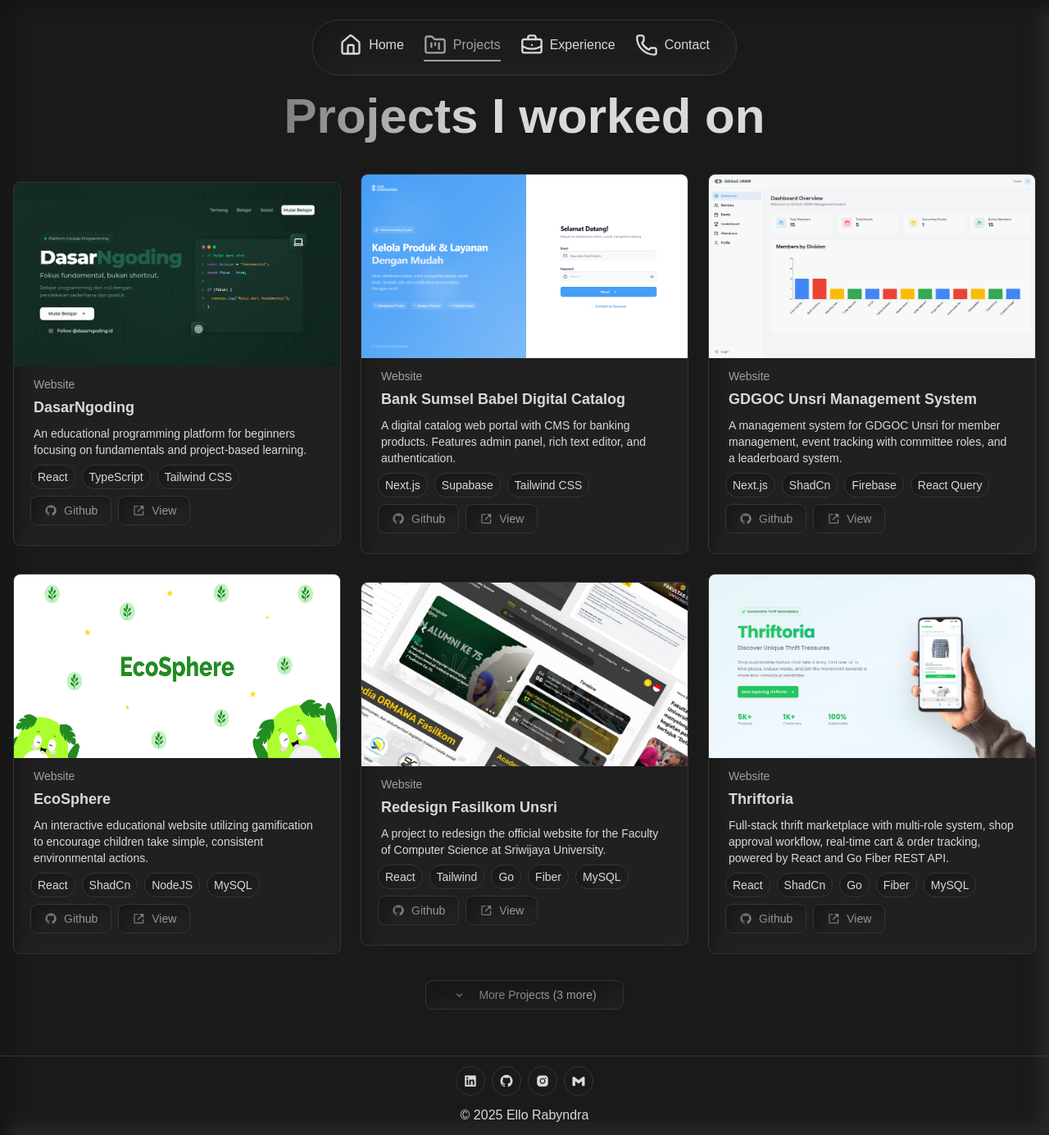
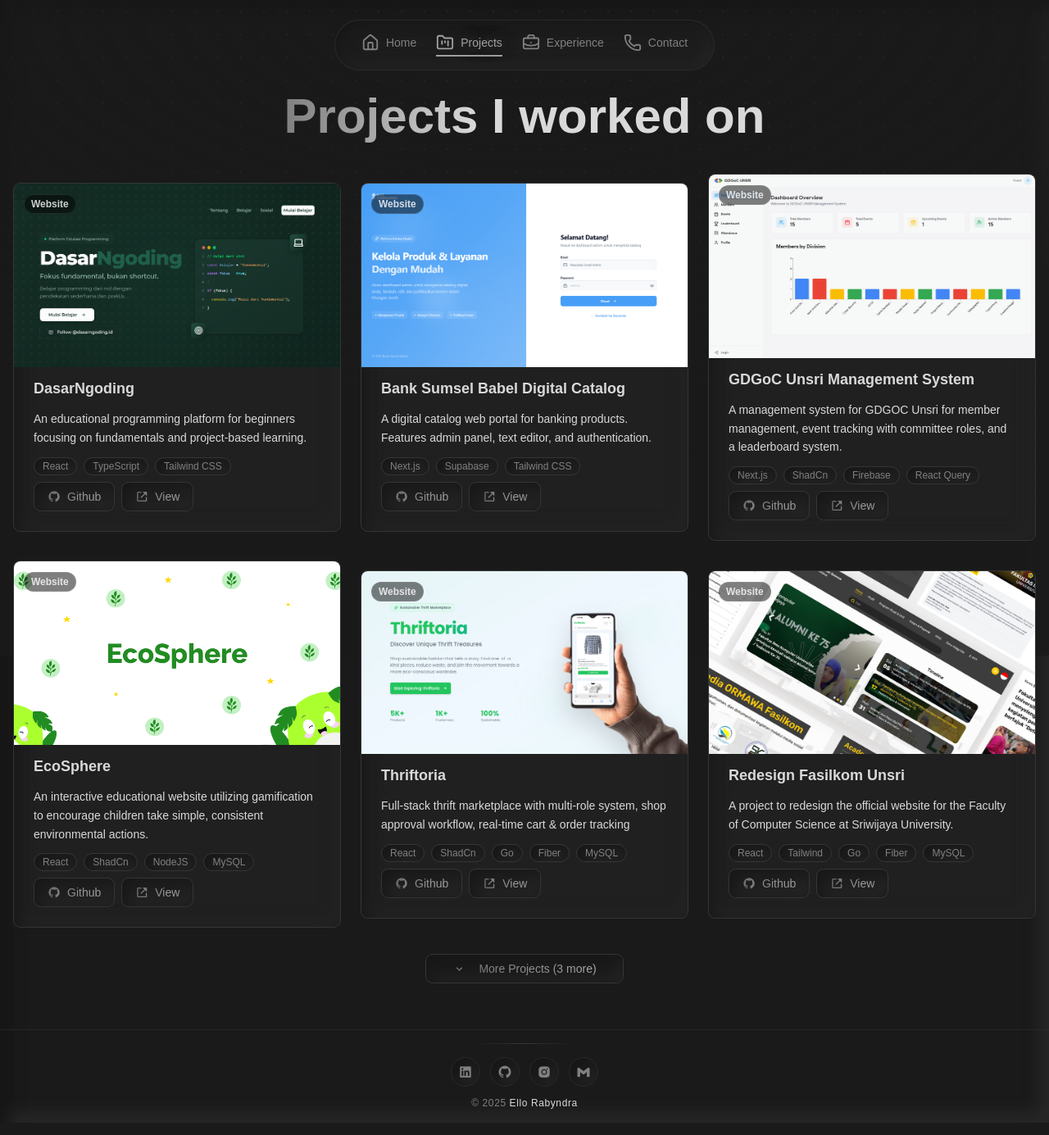
Before and after one commit to ElloRabyndra/Ello-Rabyndra, a React (Vite) app: page /projects in a window 1280 px wide. Shown: the whole page at 82% size. Built offline with nearby package versions, Linux system fonts and the light colour scheme.

Commit message:
feat: improve all components and sections

```diff
--- a/src/components/Footer.jsx
+++ b/src/components/Footer.jsx
@@ -1,28 +1,47 @@
 const Footer = () => {
+  const socials = [
+    {
+      href: "https://www.linkedin.com/in/ello-rabyndra/",
+      icon: "bx bxl-linkedin-square",
+      label: "LinkedIn",
+    },
+    {
+      href: "https://github.com/ElloRabyndra",
+      icon: "bx bxl-github",
+      label: "GitHub",
+    },
+    {
+      href: "https://www.instagram.com/ellorabyndra/",
+      icon: "bx bxl-instagram-alt",
+      label: "Instagram",
+    },
+    {
+      href: "mailto:ellorabyndra@gmail.com?subject=Halo%20Ello",
+      icon: "bx bxl-gmail",
+      label: "Email",
+    },
+  ];
+
   return (
-    <footer className="border-t p-3 flex flex-col items-center gap-3 justify-center w-full">
-      <div className="flex items-center justify-center lg:justify-start gap-2 text-lg">
-        <a
-          href="https://www.linkedin.com/in/ello-rabyndra/"
-          target="_blank"
-          className="bx bxl-linkedin-square block border rounded-full p-2 hover:text-primary transition-colors duration-200"
-        ></a>
-        <a
-          href="https://github.com/ElloRabyndra"
-          target="_blank"
-          className="bx bxl-github block border rounded-full p-2 hover:text-primary transition-colors duration-200"
-        ></a>
-        <a
-          href="https://www.instagram.com/ellorabyndra/"
-          target="_blank"
-          className="bx bxl-instagram-alt block border rounded-full p-2 hover:text-primary transition-colors duration-200"
-        ></a>
-        <a
-          href="mailto:ellorabyndra@gmail.com?subject=Halo%20Ello"
-          className="bx bxl-gmail block border rounded-full p-2 hover:text-primary transition-colors duration-200"
-        ></a>
+    <footer className="border-t border-border/50 p-4 flex flex-col items-center gap-3 justify-center w-full">
+      {/* Gradient line */}
+      <div className="w-32 h-px bg-gradient-to-r from-transparent via-border to-transparent mb-1" />
+
+      <div className="flex items-center justify-center gap-3 text-lg">
+        {socials.map(({ href, icon, label }) => (
+          <a
+            key={label}
+            href={href}
+            target={href.startsWith("mailto") ? undefined : "_blank"}
+            aria-label={label}
+            className={`${icon} flex items-center justify-center border border-border/60 rounded-full p-2 text-muted-foreground hover:text-primary hover:-translate-y-1 hover:border-primary/30 hover:shadow-[0_0_12px_oklch(0.7058_0_0_/_0.15)] transition-all duration-200 shadow-inner`}
+          />
+        ))}
       </div>
-      <p className="text-sm sm:text-base">&copy; 2025 Ello Rabyndra</p>
+
+      <p className="text-xs text-muted-foreground tracking-wider">
+        &copy; 2025 <span className="text-foreground font-medium">Ello Rabyndra</span>
+      </p>
     </footer>
   );
 };
--- a/src/components/Navbar.jsx
+++ b/src/components/Navbar.jsx
@@ -5,68 +5,31 @@ import { House, FolderKanban, BriefcaseBusiness, Phone } from "lucide-react";
 const Navbar = () => {
   return (
     <nav className="fixed top-0 left-0 right-0 z-50 p-6 flex justify-center">
-      <Card className="gap-0 rounded-4xl px-8 py-4 w-max bg-card/60 backdrop-blur-xs shadow-inner">
+      <Card className="gap-0 rounded-4xl px-8 py-4 w-max bg-card/60 backdrop-blur-sm shadow-inner border-border/60">
         <ul className="flex justify-center gap-6">
-          <li>
+          {[
+            { to: "/", icon: <House size={22} />, label: "Home" },
+            { to: "/projects", icon: <FolderKanban size={22} />, label: "Projects" },
+            { to: "/experience", icon: <BriefcaseBusiness size={22} />, label: "Experience" },
+            { to: "/contact", icon: <Phone size={22} />, label: "Contact" },
+          ].map(({ to, icon, label }) => (
+            <li key={to}>
               <NavLink
-              to={"/"}
+                to={to}
+                end={to === "/"}
                 className={({ isActive }) =>
-                `flex items-center gap-2 pb-1 border-b-2 transition-colors duration-200 ${
+                  `flex items-center gap-2 pb-1 border-b-2 transition-all duration-200 relative ${
                     isActive
-                    ? "text-primary border-primary"
-                    : "text-auto border-transparent"
+                      ? "text-primary border-primary nav-active-glow"
+                      : "text-muted-foreground border-transparent hover:text-foreground"
                   }`
                 }
               >
-              <House size={28} />
-              <span className="hidden md:inline">Home</span>
+                {icon}
+                <span className="hidden md:inline text-sm font-medium">{label}</span>
               </NavLink>
             </li>
-          <li>
-            <NavLink
-              to={"/projects"}
-              className={({ isActive }) =>
-                `flex items-center gap-2 pb-1 border-b-2 transition-colors duration-200 ${
-                  isActive
-                    ? "text-primary border-primary"
-                    : "text-auto border-transparent"
-                }`
-              }
-            >
-              <FolderKanban size={28} />
-              <span className="hidden md:inline">Projects</span>
-            </NavLink>
-          </li>
-          <li>
-            <NavLink
-              to={"/experience"}
-              className={({ isActive }) =>
-                `flex items-center gap-2 pb-1 border-b-2 transition-colors duration-200 ${
-                  isActive
-                    ? "text-primary border-primary"
-                    : "text-auto border-transparent"
-                }`
-              }
-            >
-              <BriefcaseBusiness size={28} />
-              <span className="hidden md:inline">Experience</span>
-            </NavLink>
-          </li>
-          <li>
-            <NavLink
-              to={"/contact"}
-              className={({ isActive }) =>
-                `flex items-center gap-2 pb-1 border-b-2 transition-colors duration-200 ${
-                  isActive
-                    ? "text-primary border-primary"
-                    : "text-auto border-transparent"
-                }`
-              }
-            >
-              <Phone size={28} />
-              <span className="hidden md:inline">Contact</span>
-            </NavLink>
-          </li>
+          ))}
         </ul>
       </Card>
     </nav>
--- a/src/components/project/ProjectCard.jsx
+++ b/src/components/project/ProjectCard.jsx
@@ -3,38 +3,51 @@ import { Card, CardContent, CardFooter, CardHeader } from "../ui/card";
 
 const ProjectCard = ({ project }) => {
   return (
-    <Card className="pt-0 gap-2 shadow-inner overflow-hidden hover:-translate-y-1.5 transition-transform duration-300">
-      <img
-        src={project.image}
-        alt={project.title}
-        className="aspect-video object-fit"
-      />
+    <Card className="pt-0 gap-2 shadow-inner overflow-hidden hover:-translate-y-2 transition-all duration-300  group w-full">
+      {/* Image */}
+      <div className="relative overflow-hidden aspect-video">
+        <img
+          src={project.image}
+          alt={project.title}
+          className="w-full h-full object-cover"
+        />
+        {/* Category badge */}
+        <div className="absolute top-3 left-3">
+          <span className="text-xs font-semibold px-2 py-1 rounded-full bg-black/50 text-white/80 border border-white/10 backdrop-blur-sm">
+            {project.category}
+          </span>
+        </div>
+      </div>
+
       <CardHeader className="gap-1 mt-1">
-        <p className="text-sm text-primary">{project.category}</p>
-        <h1 className="text-lg font-bold">{project.title}</h1>
+        <h1 className="text-lg font-bold group-hover:text-primary transition-colors duration-200">
+          {project.title}
+        </h1>
       </CardHeader>
-      <CardContent className="space-y-2">
-        <p className="text-sm font-thin">{project.description}</p>
-        <div className="flex gap-2 -ml-1">
+      <CardContent className="space-y-3">
+        <p className="text-sm font-thin leading-relaxed">
+          {project.description}
+        </p>
+        <div className="flex flex-wrap gap-2">
           {project.tech.map((tittle) => (
             <p
               key={tittle}
-              className="w-max border text-xs sm:text-sm py-1 px-2 rounded-full shadow-inner"
+              className="w-max border text-xs py-0.5 px-2.5 rounded-full shadow-inner text-muted-foreground"
             >
               {tittle}
             </p>
           ))}
         </div>
       </CardContent>
-      <CardFooter className="gap-2 -ml-1">
+      <CardFooter className="gap-2">
         <a href={project.github} target="_blank">
-          <Button className="text-white gray-gradient border flex items-center shadow-inner rounded-xl cursor-pointer">
+          <Button className="text-white gray-gradient border flex items-center shadow-inner rounded-xl cursor-pointer hover:-translate-y-0.5 transition-transform duration-200">
             <i className="bx bxl-github text-base"></i>Github
           </Button>
         </a>
         {project.link && (
           <a href={project.link} target="_blank">
-            <Button className="text-white gray-gradient border flex items-center shadow-inner rounded-xl cursor-pointer">
+            <Button className="text-white gray-gradient border flex items-center shadow-inner rounded-xl cursor-pointer hover:-translate-y-0.5 transition-transform duration-200">
               <i className="bx bx-link-external text-base"></i> View
             </Button>
           </a>
--- a/src/database/data.js
+++ b/src/database/data.js
@@ -102,7 +102,7 @@ const projects = [
     category: "Website",
     title: "Bank Sumsel Babel Digital Catalog",
     description:
-      "A digital catalog web portal with CMS for banking products. Features admin panel, rich text editor, and authentication.",
+      "A digital catalog web portal for banking products. Features admin panel, text editor, and authentication.",
     image: "/katalog-bsb.png",
     tech: ["Next.js", "Supabase", "Tailwind CSS"],
     link: "https://bank-sumsel-babel-catalog.vercel.app/",
@@ -111,7 +111,7 @@ const projects = [
   {
     id: 3,
     category: "Website",
-    title: "GDGOC Unsri Management System",
+    title: "GDGoC Unsri Management System",
     description:
       "A management system for GDGOC Unsri for member management, event tracking with committee roles, and a leaderboard system.",
     image: "/gdgoc.png",
@@ -133,6 +133,17 @@ const projects = [
   {
     id: 5,
     category: "Website",
+    title: "Thriftoria",
+    description:
+      "Full-stack thrift marketplace with multi-role system, shop approval workflow, real-time cart & order tracking",
+    image: "/Thriftoria.png",
+    tech: ["React", "ShadCn", "Go", "Fiber", "MySQL"],
+    link: "https://thriftoria-team-green-v2.vercel.app/",
+    github: "https://github.com/ElloRabyndra/Team_Green_Thriftoria",
+  },
+  {
+    id: 6,
+    category: "Website",
     title: "Redesign Fasilkom Unsri",
     description:
       "A project to redesign the official website for the Faculty of Computer Science at Sriwijaya University.",
@@ -140,17 +151,6 @@ const projects = [
     tech: ["React", "Tailwind", "Go", "Fiber", "MySQL"],
     link: "https://fasilkom-universitas-sriwijaya.vercel.app/",
     github: "https://github.com/ElloRabyndra/Fasilkom-Universitas-Sriwijaya",
-  },
-  {
-    id: 6,
-    category: "Website",
-    title: "Thriftoria",
-    description:
-      "Full-stack thrift marketplace with multi-role system, shop approval workflow, real-time cart & order tracking, powered by React and Go Fiber REST API.",
-    image: "/Thriftoria.png",
-    tech: ["React", "ShadCn", "Go", "Fiber", "MySQL"],
-    link: "https://thriftoria-team-green-v2.vercel.app/",
-    github: "https://github.com/ElloRabyndra/Team_Green_Thriftoria",
   },
   {
     id: 7,
@@ -165,6 +165,17 @@ const projects = [
   },
   {
     id: 8,
+    category: "Website, IoT",
+    title: "Warehouse Dashboard",
+    description:
+      "An interactive and real-time web dashboard for monitoring warehouse temperature and humidity.",
+    image: "/warehouse-dashboard.png",
+    tech: ["React", "Tailwind", "C++", "Wokwi"],
+    link: "https://warehouse-dashboard-self.vercel.app/",
+    github: "https://github.com/ElloRabyndra/Warehouse-Dashboard",
+  },
+  {
+    id: 9,
     category: "Website",
     title: "Marketplace Management",
     description:
@@ -173,17 +184,6 @@ const projects = [
     tech: ["PHP", "Jquery", "Tailwind", "MySQL"],
     link: "",
     github: "https://github.com/ElloRabyndra/MarketPlaceManagement",
-  },
-  {
-    id: 9,
-    category: "Website, IoT",
-    title: "Warehouse Dashboard",
-    description:
-      "An interactive and real-time web dashboard for monitoring warehouse temperature and humidity.",
-    image: "/warehouse-dashboard.png",
-    tech: ["React", "Tailwind", "C++", "Wokwi"],
-    link: "https://warehouse-dashboard-self.vercel.app/",
-    github: "https://github.com/ElloRabyndra/Warehouse-Dashboard",
   },
   // {
   //   id: 10,
--- a/src/routing/Routing.jsx
+++ b/src/routing/Routing.jsx
@@ -6,13 +6,25 @@ import Contact from "@/pages/Contact";
 
 const Routing = () => {
   return (
-    <section className={`dark bg-background text-foreground shadow-bg`}>
+    <section className={`dark bg-background text-foreground shadow-bg relative`}>
+      {/* Subtle dot grid background */}
+      <div className="fixed inset-0 dot-grid-bg opacity-40 pointer-events-none z-0" />
+      {/* Radial vignette over the grid */}
+      <div
+        className="fixed inset-0 pointer-events-none z-0"
+        style={{
+          background:
+            "radial-gradient(ellipse 80% 60% at 50% 0%, transparent 0%, oklch(0.2178 0 0 / 0.85) 100%)",
+        }}
+      />
+      <div className="relative z-10">
         <Routes>
           <Route path="/" element={<Home />} />
           <Route path="/projects" element={<Projects />} />
           <Route path="/experience" element={<Experience />} />
           <Route path="/contact" element={<Contact />} />
         </Routes>
+      </div>
     </section>
   );
 };
--- a/src/style/Style.css
+++ b/src/style/Style.css
@@ -1,15 +1,5 @@
 /*
  * Global Stylesheet for the React Starter Template
- *
- * This file primarily contains base styles, custom properties for theming,
- * and Tailwind CSS imports.
- *
- * The theme variables provided here are largely based on Shadcn UI's theming system,
- * allowing for easy customization of colors, borders, and other design tokens.
- *
- * You can customize these theme variables to match your project's branding.
- * For an easier way to generate and customize your Shadcn UI theme,
- * consider using web tools like https://tweakcn.com/ or https://shadcnstudio.com/theme-generator.
  */
 
 @import "tailwindcss";
@@ -100,33 +90,22 @@ html {
   --toastify-toast-left: max(var(--toastify-toast-offset), env(safe-area-inset-left));
   --toastify-toast-bottom: max(var(--toastify-toast-offset), env(safe-area-inset-bottom));
 
-  /* Background menggunakan card dengan shadow-inner effect */
   --toastify-toast-background: var(--card);
   --toastify-toast-padding: 16px;
   --toastify-toast-min-height: 72px;
   --toastify-toast-max-height: 800px;
   --toastify-toast-bd-radius: var(--radius-xl);
-
-  /* Shadow sesuai dengan theme */
   --toastify-toast-shadow: var(--shadow-lg);
-
   --toastify-font-family: var(--font-sans);
   --toastify-z-index: 9999;
-
-  /* Text colors menggunakan foreground colors */
   --toastify-text-color-light: oklch(1 0 0);
   --toastify-text-color-dark: oklch(1 0 0);
-
-  /* Colored theme text colors */
   --toastify-text-color-info: oklch(1 0 0);
   --toastify-text-color-success: oklch(1 0 0);
   --toastify-text-color-warning: oklch(1 0 0);
   --toastify-text-color-error: oklch(1 0 0);
-
   --toastify-spinner-color: var(--muted-foreground);
   --toastify-spinner-color-empty-area: var(--muted);
-
-  /* Progress colors */
   --toastify-color-progress-light: var(--primary);
   --toastify-color-progress-dark: var(--primary);
   --toastify-color-progress-info: var(--toastify-color-info);
@@ -258,6 +237,7 @@ html {
   }
 }
 
+/* ─── Custom Utilities ─── */
 
 .shadow-inner {
   box-shadow: inset 4px 4px 20px #151515, inset -4px -4px 20px #2b2b2b;
@@ -279,3 +259,150 @@ html {
   background-clip: text;
   color: transparent;
 }
+
+/* ─── Dot Grid Background ─── */
+.dot-grid-bg {
+  background-image: radial-gradient(circle, oklch(0.35 0 0) 1px, transparent 1px);
+  background-size: 28px 28px;
+}
+
+/* ─── Improved card hover glow ─── */
+.card-glow:hover {
+  box-shadow: inset 4px 4px 20px #151515, inset -4px -4px 20px #2b2b2b,
+    0 0 0 1px oklch(0.45 0 0 / 0.4);
+  transition: all 0.3s ease-in-out;
+}
+
+/* ─── Project card image overlay ─── */
+.project-img-wrapper {
+  position: relative;
+  overflow: hidden;
+}
+
+.project-img-wrapper img {
+  transition: transform 0.4s ease-in-out;
+}
+
+.project-img-wrapper:hover img {
+  transform: scale(1.04);
+}
+
+.project-img-wrapper::after {
+  content: '';
+  position: absolute;
+  inset: 0;
+  background: linear-gradient(to bottom, transparent 40%, oklch(0.2178 0 0 / 0.6) 100%);
+  opacity: 0;
+  transition: opacity 0.3s ease-in-out;
+}
+
+.project-img-wrapper:hover::after {
+  opacity: 1;
+}
+
+/* ─── Timeline dot pulse animation ─── */
+@keyframes pulse-ring {
+  0% { box-shadow: 0 0 0 0 oklch(0.7058 0 0 / 0.4); }
+  70% { box-shadow: 0 0 0 6px oklch(0.7058 0 0 / 0); }
+  100% { box-shadow: 0 0 0 0 oklch(0.7058 0 0 / 0); }
+}
+
+.timeline-dot {
+  animation: pulse-ring 2.5s ease-out infinite;
+}
+
+/* ─── Subtle scanline texture on bg ─── */
+.section-bg::before {
+  content: '';
+  position: fixed;
+  inset: 0;
+  background-image: repeating-linear-gradient(
+    0deg,
+    transparent,
+    transparent 2px,
+    oklch(0 0 0 / 0.015) 2px,
+    oklch(0 0 0 / 0.015) 4px
+  );
+  pointer-events: none;
+  z-index: 0;
+}
+
+/* ─── Navbar active indicator improvement ─── */
+.nav-active-glow {
+  text-shadow: 0 0 20px oklch(0.7058 0 0 / 0.5);
+}
+
+/* ─── Scroll fade-in for page sections ─── */
+@keyframes fadeInUp {
+  from {
+    opacity: 0;
+    transform: translateY(20px);
+  }
+  to {
+    opacity: 1;
+    transform: translateY(0);
+  }
+}
+
+/* ─── Gradient border for highlighted elements ─── */
+.gradient-border {
+  position: relative;
+  border-radius: calc(var(--radius) + 2px);
+}
+
+.gradient-border::before {
+  content: '';
+  position: absolute;
+  inset: -1px;
+  border-radius: inherit;
+  background: linear-gradient(135deg, oklch(0.5 0 0), oklch(0.3 0 0), oklch(0.5 0 0));
+  z-index: -1;
+  opacity: 0;
+  transition: opacity 0.3s ease;
+}
+
+.gradient-border:hover::before {
+  opacity: 1;
+}
+
+/* ─── Tech card shimmer on hover ─── */
+.tech-card-wrap {
+  position: relative;
+  overflow: hidden;
+}
+
+.tech-card-wrap::after {
+  content: '';
+  position: absolute;
+  inset: -50%;
+  background: conic-gradient(from 0deg, transparent 0deg, oklch(0.7 0 0 / 0.06) 60deg, transparent 120deg);
+  opacity: 0;
+  transition: opacity 0.3s ease;
+  animation: spin-shimmer 4s linear infinite;
+}
+
+@keyframes spin-shimmer {
+  from { transform: rotate(0deg); }
+  to { transform: rotate(360deg); }
+}
+
+.tech-card-wrap:hover::after {
+  opacity: 1;
+}
+
+/* ─── Footer social icon hover ─── */
+.social-icon {
+  position: relative;
+  transition: transform 0.2s ease, color 0.2s ease;
+}
+
+.social-icon:hover {
+  transform: translateY(-3px);
+}
+
+/* ─── Section divider line ─── */
+.section-divider {
+  height: 1px;
+  background: linear-gradient(to right, transparent, oklch(0.4 0 0 / 0.5), transparent);
+  margin: 2rem 0;
+}
```
Also changed, not shown: src/components/experience/ExperienceCard.jsx (+25 -15 lines), src/components/home/About.jsx (+27 -22 lines), src/components/home/TechCard.jsx (+16 -10 lines). Lines whose indentation alone changed are shown as unchanged.
